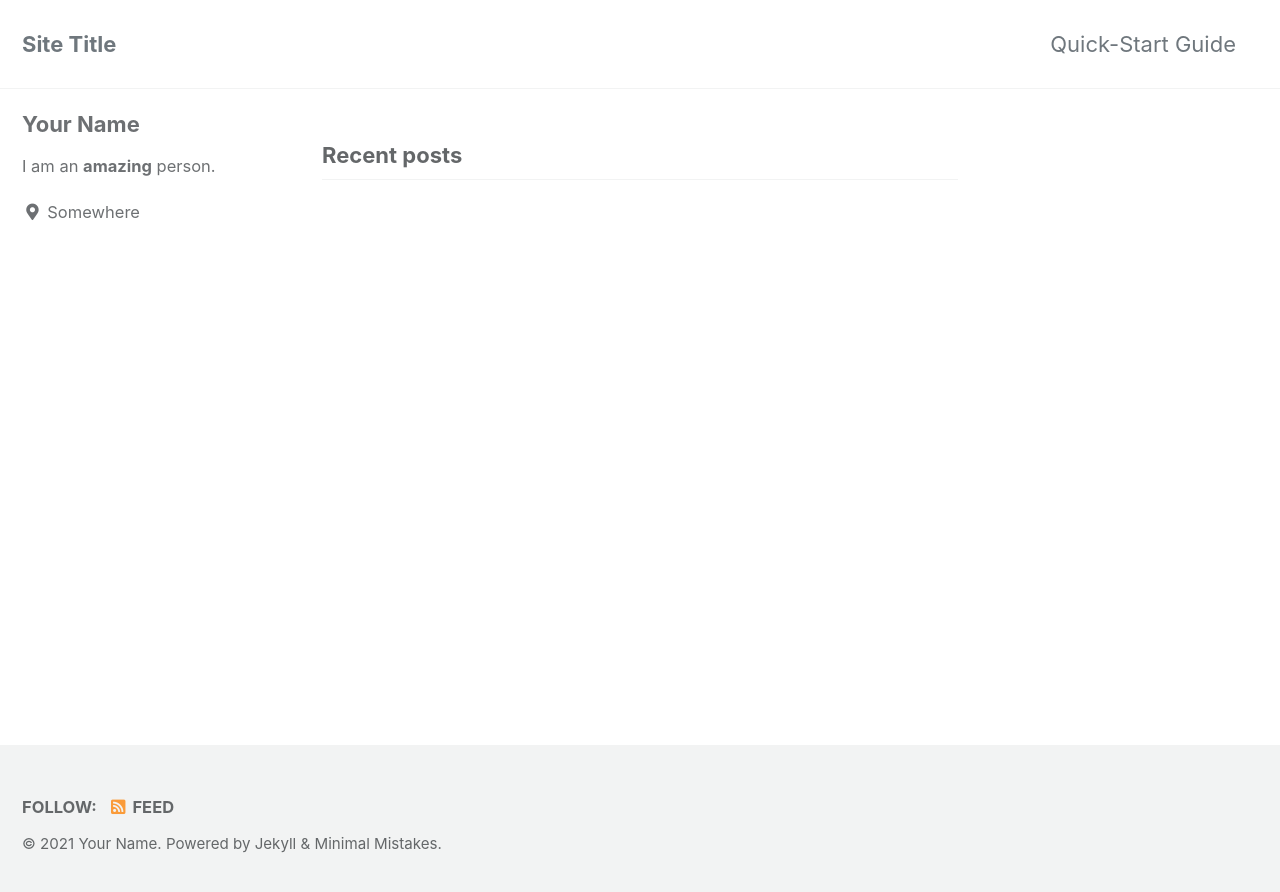
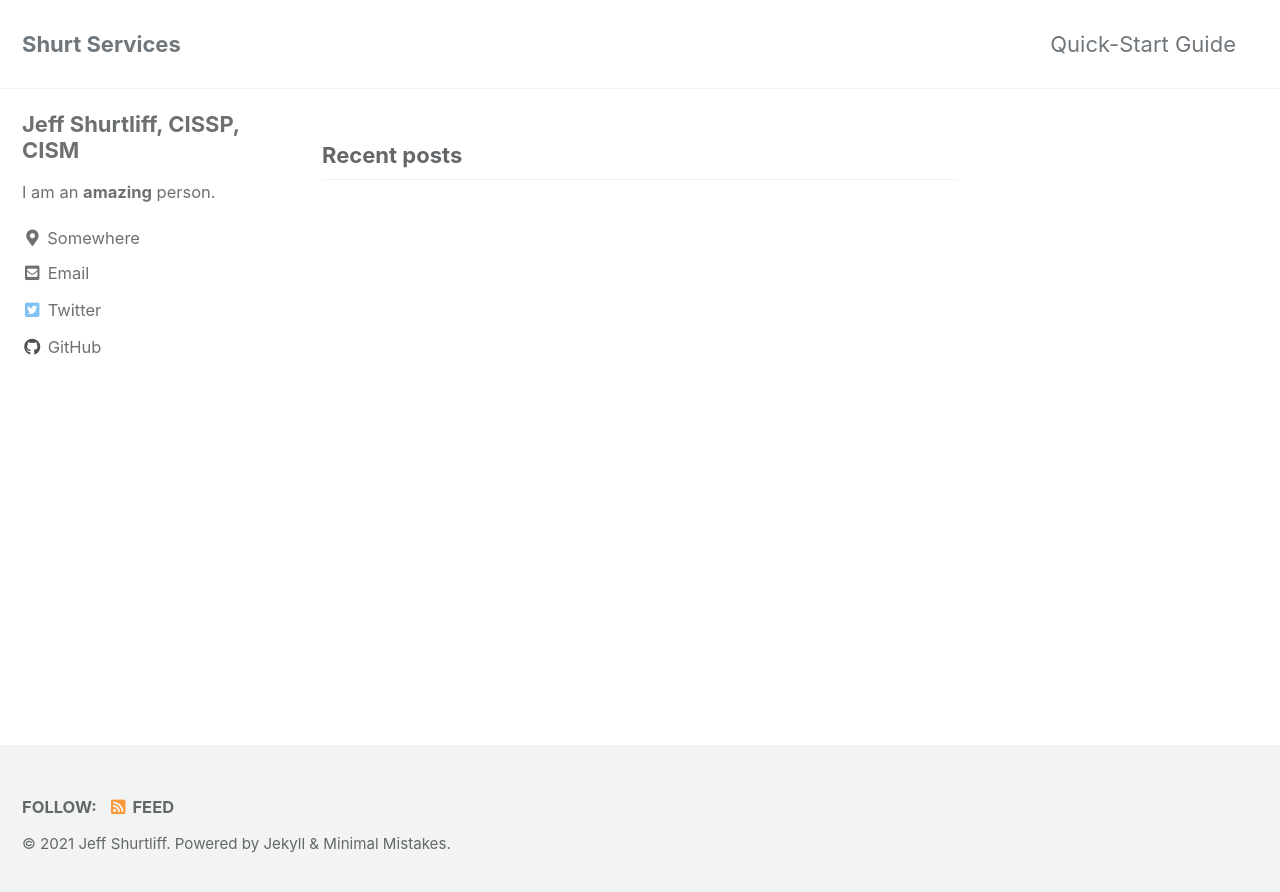
Before and after one commit to jeffshurtliff/jeffshurtliff.github.io, a Jekyll site: the page built from index.html, in a window 1280 px wide. Shown: the top 892 px of the page. Built offline with Jekyll 4.4.1, drawn with Linux system fonts in a browser that asks for light colours; cached includes are drawn as plain includes; the list of posts is cut into pages by our own code.

Commit message:
Updated settings

```diff
--- a/_config.yml
+++ b/_config.yml
@@ -16,14 +16,14 @@ minimal_mistakes_skin    : "default" # "air", "aqua", "contrast", "dark", "dirt"
 
 # Site Settings
 locale                   : "en-US"
-title                    : "Site Title"
+title                    : "Shurt Services"
 title_separator          : "-"
 subtitle                 : # site tagline that appears below site title in masthead
-name                     : "Your Name"
-description              : "An amazing website."
-url                      : # the base hostname & protocol for your site e.g. "https://mmistakes.github.io"
+name                     : "Jeff Shurtliff"
+description              : "Consulting and development services for web, Python, and online community management"
+url                      : "https://jeffshurtliff.github.io"
 baseurl                  : # the subpath of your site, e.g. "/blog"
-repository               : # GitHub username/repo-name e.g. "mmistakes/minimal-mistakes"
+repository               : "jeffshurtliff/jeffshurtliff.github.io"
 teaser                   : # path of fallback teaser image, e.g. "/assets/images/500x300.png"
 logo                     : # path of logo image to display in the masthead, e.g. "/assets/images/88x88.png"
 masthead_title           : # overrides the website title displayed in the masthead, use " " for no title
@@ -79,7 +79,7 @@ baidu_site_verification  :
 
 # Social Sharing
 twitter:
-  username               :
+  username               :  "jeffshurtliff"
 facebook:
   username               :
   app_id                 :
@@ -102,7 +102,7 @@ analytics:
 
 # Site Author
 author:
-  name             : "Your Name"
+  name             : "Jeff Shurtliff, CISSP, CISM"
   avatar           : # path of avatar image, e.g. "/assets/images/bio-photo.jpg"
   bio              : "I am an **amazing** person."
   location         : "Somewhere"
@@ -110,19 +110,19 @@ author:
   links:
     - label: "Email"
       icon: "fas fa-fw fa-envelope-square"
-      # url: "mailto:your.name@email.com"
+      url:  "mailto:jeff@shurtservices.com"
     - label: "Website"
       icon: "fas fa-fw fa-link"
       # url: "https://your-website.com"
     - label: "Twitter"
       icon: "fab fa-fw fa-twitter-square"
-      # url: "https://twitter.com/"
+      url: "https://twitter.com/jeffshurtliff"
     - label: "Facebook"
       icon: "fab fa-fw fa-facebook-square"
       # url: "https://facebook.com/"
     - label: "GitHub"
       icon: "fab fa-fw fa-github"
-      # url: "https://github.com/"
+      url: "https://github.com/jeffshurtliff"
     - label: "Instagram"
       icon: "fab fa-fw fa-instagram"
       # url: "https://instagram.com/"
```
